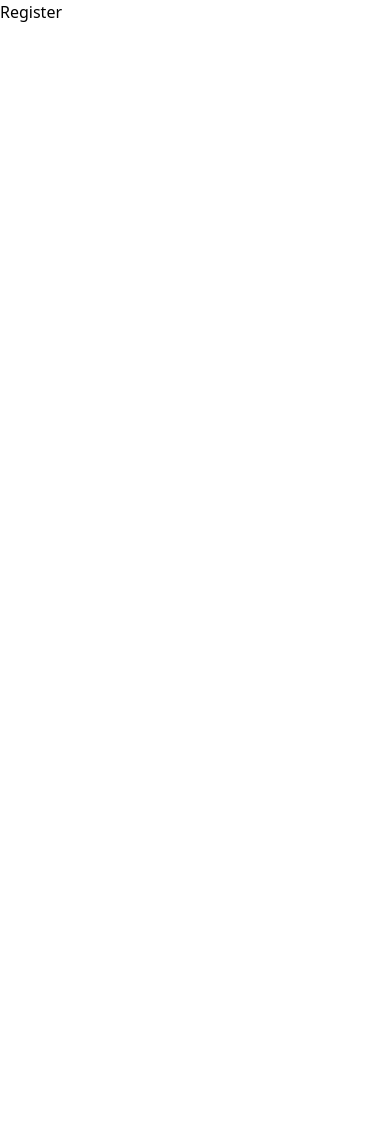
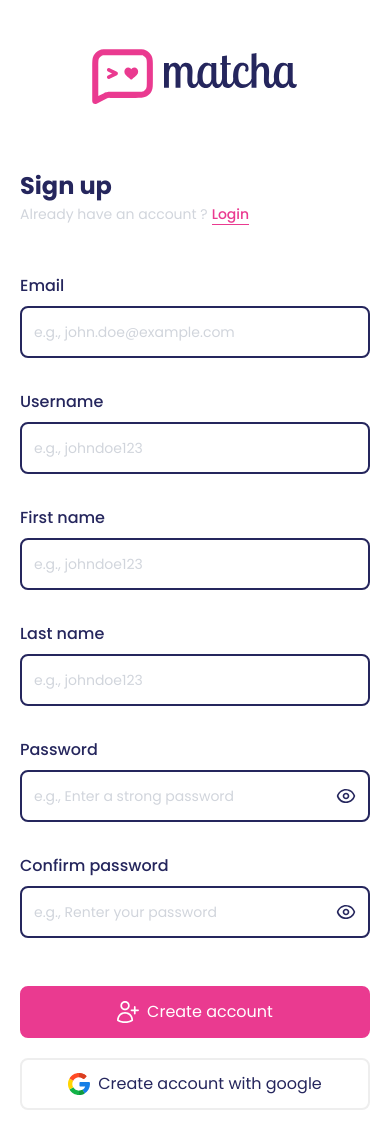
Before and after one commit to Lowkey98/matcha, a React (Vite) app in the folder client/: page / in a window 390 px wide. Shown: the top 1148 px of the page. Before the commit the page ends 844 px from the top, so only its background shows below. Built offline with nearby package versions, Linux system fonts and the light colour scheme.

Commit message:
feat: sign up ui - mobile version

```diff
--- /dev/null
+++ b/client/src/components/Buttons/ButtonPrimaryWithIcon.tsx
@@ -0,0 +1,19 @@
+export default function ButtonPrimaryWithIcon({
+  type,
+  icon,
+  value,
+}: {
+  type: "button" | "submit";
+  icon: React.JSX.Element;
+  value: string;
+}) {
+  return (
+    <button
+      type={type}
+      className="bg-primary border-primary flex w-full cursor-pointer items-center justify-center gap-2 rounded-lg border-2 p-3"
+    >
+      {icon}
+      <span className="text-white">{value}</span>
+    </button>
+  );
+}
--- /dev/null
+++ b/client/src/components/Buttons/ButtonSecondaryWithIcon.tsx
@@ -0,0 +1,19 @@
+export default function ButtonSecondaryWithIcon({
+  type,
+  icon,
+  value,
+}: {
+  type: "button" | "submit";
+  icon: React.JSX.Element;
+  value: string;
+}) {
+  return (
+    <button
+      type={type}
+      className="border-grayDark-100 flex w-full cursor-pointer items-center justify-center gap-2 rounded-lg border-2 bg-white p-3"
+    >
+      {icon}
+      <span className="text-secondary">{value}</span>
+    </button>
+  );
+}
--- /dev/null
+++ b/client/src/components/FormFields/InputFormField.tsx
@@ -0,0 +1,25 @@
+import { ExclamationIcon } from "../Icons";
+export default function FormInputField({
+  label,
+  placeholder,
+}: {
+  label: string;
+  placeholder?: string;
+}) {
+  return (
+    <div>
+      <label className="text-secondary font-medium">{label}</label>
+      <div className="border-secondary mt-2 flex items-center rounded-lg border-2 pr-3">
+        <input
+          type="text"
+          placeholder={placeholder}
+          className="text-secondary w-full p-3 outline-0 placeholder:text-sm placeholder:text-gray-300"
+        />
+        {/* <ExclamationIcon className="fill-redLight h-5 w-5" /> */}
+      </div>
+      {/* <span className="text-redLight float-right mt-2 text-sm">
+        Error message
+      </span> */}
+    </div>
+  );
+}
--- /dev/null
+++ b/client/src/components/FormFields/PasswordFormField.tsx
@@ -0,0 +1,41 @@
+import { useState } from "react";
+import { ExclamationIcon, EyeCloseIcon, EyeOpenIcon } from "../Icons";
+export default function FormInputField({
+  label,
+  placeholder,
+}: {
+  label: string;
+  placeholder?: string;
+}) {
+  const [showPassword, setShowPassword] = useState<boolean>(false);
+  function handleClickShowPassword() {
+    setShowPassword(!showPassword);
+  }
+  return (
+    <div>
+      <label className="text-secondary font-medium">{label}</label>
+      <div className="border-secondary mt-2 flex items-center rounded-lg border-2 pr-3">
+        <input
+          type={`${showPassword ? "text" : "password"}`}
+          placeholder={placeholder}
+          className="text-secondary w-full p-3 outline-0 placeholder:text-sm placeholder:text-gray-300"
+        />
+        {/* <ExclamationIcon className="fill-redLight h-5 w-5" /> */}
+        <button
+          type="button"
+          onClick={handleClickShowPassword}
+          className="cursor-pointer rounded-full"
+        >
+          {showPassword ? (
+            <EyeCloseIcon className="fill-secondary h-5 w-5" />
+          ) : (
+            <EyeOpenIcon className="fill-secondary h-5 w-5" />
+          )}
+        </button>
+      </div>
+      {/* <span className="text-redLight float-right mt-2 text-sm">
+        Error message
+      </span> */}
+    </div>
+  );
+}
--- a/client/src/index.css
+++ b/client/src/index.css
@@ -3,5 +3,13 @@
 @theme {
   --color-primary: #ea3a90;
   --color-secondary: #25265d;
+  --color-grayDark: #acacac;
+  --color-grayDark-100: #eeeeee;
+  --color-grayLight: #f9f9f9;
+  --color-redLight: #ff5c5e;
   --font-poppins: "Poppins", "sans-serif";
 }
+
+body {
+  @apply font-poppins;
+}
--- a/client/src/routes/Register.tsx
+++ b/client/src/routes/Register.tsx
@@ -1,3 +1,57 @@
+import InputFormField from "../components/FormFields/InputFormField";
+import PasswordFormField from "../components/FormFields/PasswordFormField";
+import ButtonPrimaryWithIcon from "../components//Buttons/ButtonPrimaryWithIcon";
+import ButtonSecondaryWithIcon from "../components//Buttons/ButtonSecondaryWithIcon";
+import { AddUserIcon, GoogleIcon } from "../components/Icons";
+
 export default function Register() {
-  return <div>Register</div>;
+  return (
+    <main className="min-w-xs px-5 py-12">
+      <img src="/logo.svg" alt="logo" className="mx-auto w-52" />
+      <div className="mt-16">
+        <div>
+          <h1 className="text-secondary text-2xl font-bold">Sign up</h1>
+          <div>
+            <span className="text-sm font-light text-gray-300">
+              Already have an account ?
+            </span>
+            <a className="text-primary ml-1 border-b text-sm font-medium">
+              Login
+            </a>
+          </div>
+        </div>
+        <form className="mt-12 flex flex-col">
+          <div className="flex flex-col gap-8">
+            <InputFormField
+              label="Email"
+              placeholder="e.g., john.doe@example.com"
+            />
+            <InputFormField label="Username" placeholder="e.g., johndoe123" />
+            <InputFormField label="First name" placeholder="e.g., johndoe123" />
+            <InputFormField label="Last name" placeholder="e.g., johndoe123" />
+            <PasswordFormField
+              label="Password"
+              placeholder="e.g., Enter a strong password"
+            />
+            <PasswordFormField
+              label="Confirm password"
+              placeholder="e.g., Renter your password"
+            />
+          </div>
+          <div className="mt-12 flex flex-col gap-5">
+            <ButtonPrimaryWithIcon
+              type="submit"
+              icon={<AddUserIcon className="h-5.5 w-5.5 fill-white" />}
+              value="Create account"
+            />
+            <ButtonSecondaryWithIcon
+              type="button"
+              icon={<GoogleIcon className="h-5.5 w-5.5 fill-white" />}
+              value="Create account with google"
+            />
+          </div>
+        </form>
+      </div>
+    </main>
+  );
 }
```
Also changed, not shown: client/src/components/Icons.tsx (+12 -0 lines).
